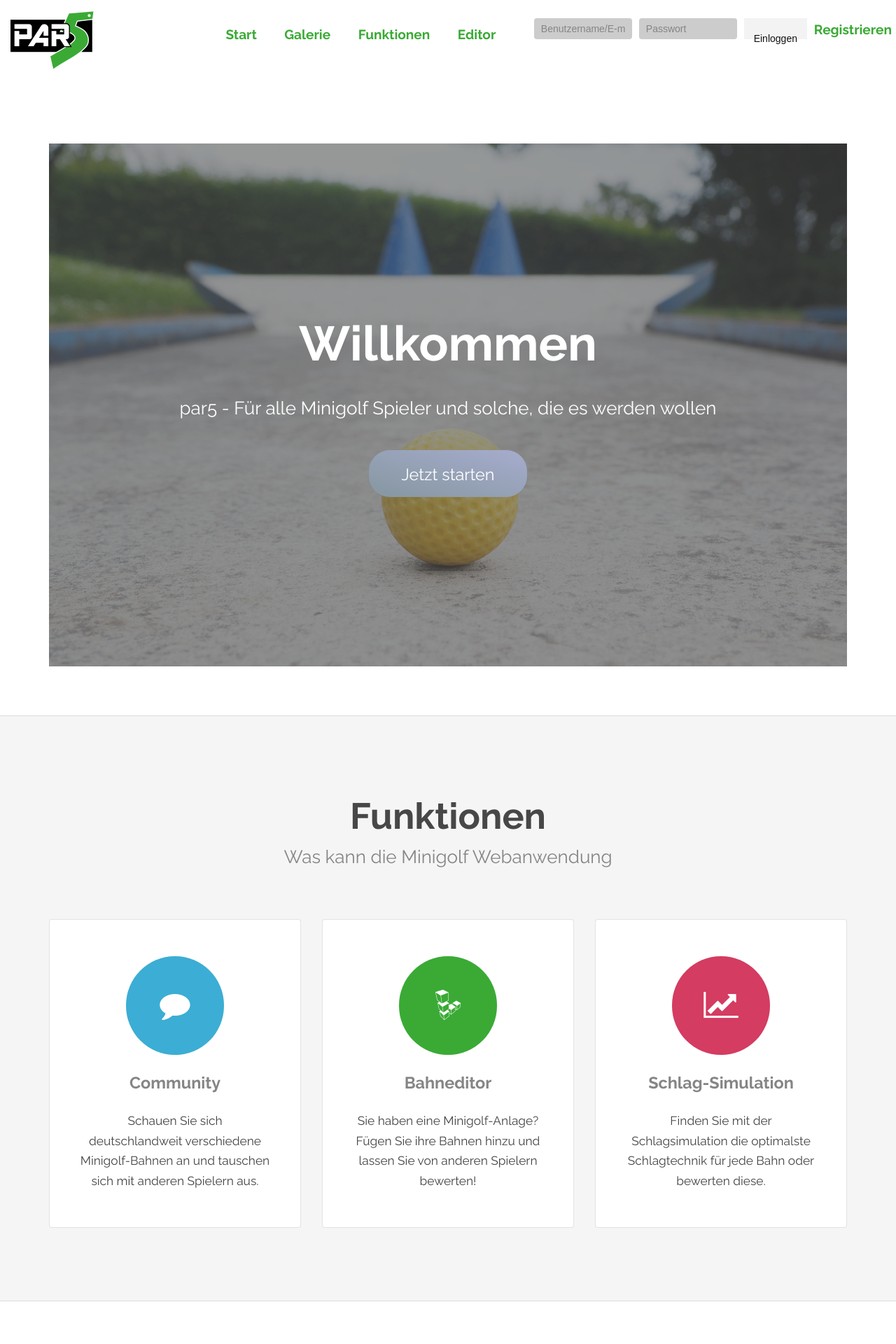
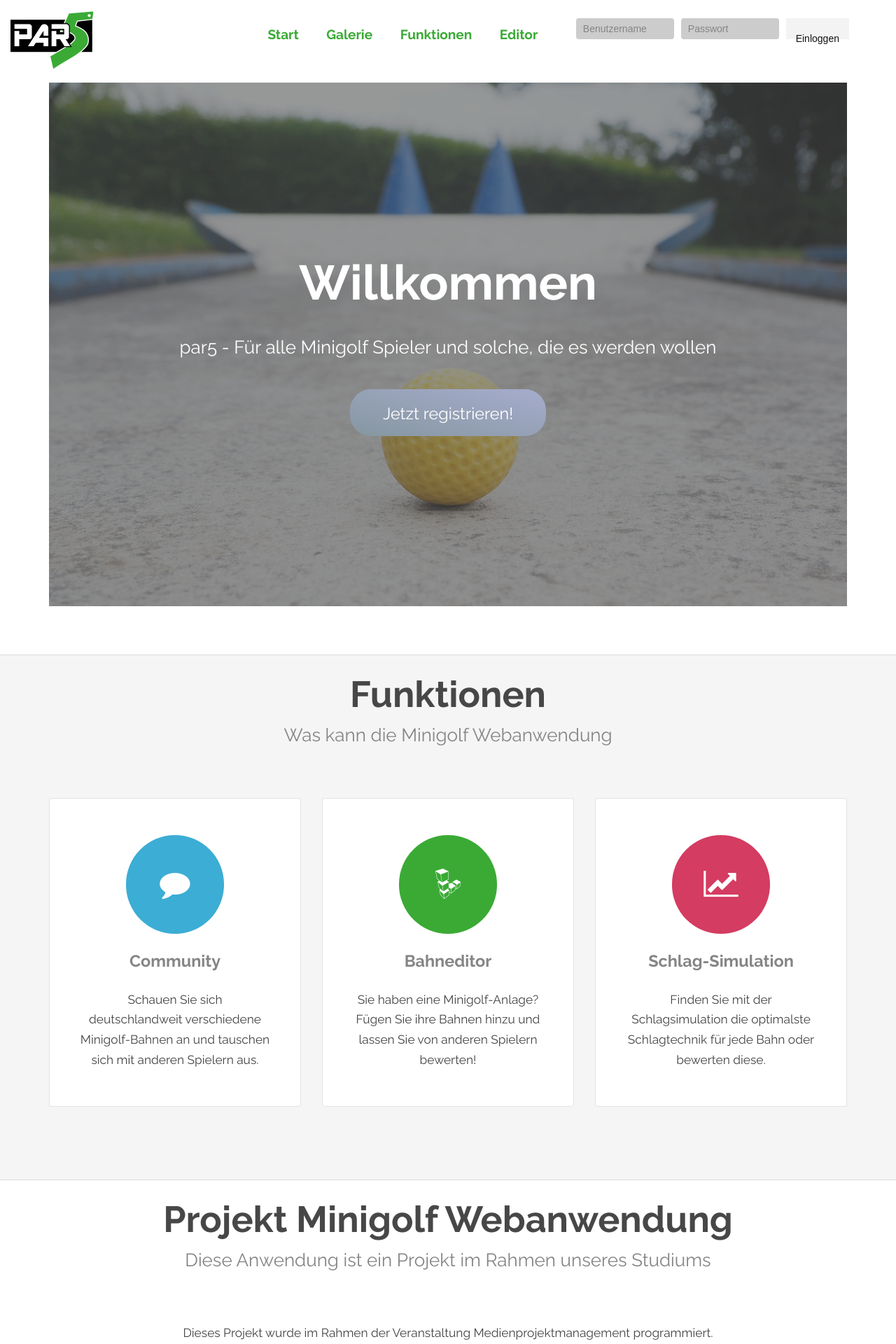
Before and after one commit to jaerso/PAR5, a PHP site: page / in a window 1280 px wide. Shown: the top 1920 px of the page at 70% size. Run offline with PHP 8.4, Linux system fonts and the light colour scheme.

Commit message:
nav bearbeitet

```diff
--- a/css/style.css
+++ b/css/style.css
@@ -208,7 +208,8 @@
 /* Form */
 
 	form {
-		margin: 0 0 2em 0;
+
+		margin: 0 0 6em 0;
 	}
 
 	label {
@@ -1018,7 +1019,7 @@
 							-ms-transition: 0.6s ease-in-out;
 							transition: 0.6s ease-in-out;
 							color: white;
-							background-color: grey;
+							background-color: black;
 
 
 						}
@@ -1133,7 +1134,7 @@ ende*/
 /* Wrapper */
 
 	.wrapper {
-		padding: 6em 0em 4em;
+		padding: 1em 0em 4em;
 		/* Style 1 Wrapper */
 		/* Style 2 Wrapper */
 		/* Style 3 Wrapper */
@@ -1363,17 +1364,16 @@ ende*/
     height: 40px;
     padding: 0px 5%;
     margin-bottom: 4px;
-    border: none;
-    background-color: #fff;
+    background-color: lightgrey;
     font-family: arial;
     font-size: 16px;
-    color: #111;
+    color: green;
     line-height: 40px;
 }
 
 .signup-form button {
     display: block;
-    margin: 0 auto;
+
     width: 30%;
     height: 40px;
     border: none;
--- a/database/data.xml
+++ b/database/data.xml
@@ -19,7 +19,7 @@ include_once("./registrieren.php");
       				<p>par5 - Für alle Minigolf Spieler und solche, die es werden wollen</p>
       				<ul class="actions">
       					<li>
-      						<a href="index.php?page=editor" class="button big">Jetzt starten</a>
+      						<a href="index.php?page=registration" class="button big">Jetzt registrieren!</a>
       					</li>
       				</ul>
       			</section>
--- a/index.php
+++ b/index.php
@@ -25,10 +25,12 @@ require ("frontendHandler.php")
         <header id="header" class="header-home">
 				<link rel="icon" type="image/png" href="/images/favicon-32x32.png" sizes="32x32">
 					<a href=index.php?page=home><img src="images/logo.png" style="width: 120px; margin: 15px 15px 20px; float: left;"></a>
+
 			<nav id="" >
 				<ul id="" class="nav">
 
 					<?= getNavigation()?>
+
             <div class="nav-login">
                 <?php
                 if (isset($_SESSION['u_id'])) {
@@ -39,19 +41,25 @@ require ("frontendHandler.php")
 						</form>";
                 } else {
                     echo '<form action="includes/login.inc.php" method="POST">
-							<input type="text" name="uid" placeholder="Benutzername/E-mail">
+							<input type="text" name="uid" placeholder="Benutzername">
 							<input type="password" name="pwd" placeholder="Passwort">
 							<button type="submit" name="submit">Einloggen</button>
-						</form>
-						<a href="index.php?page=registration">Registrieren</a>';
+						</form>';
                 }
+
+
                 ?>
 			</div>
 				</ul>
 			</nav>
+
+
         </header>
 		<!--</main>-->
 		<section id="main" class="wrapper">
+
+
+
 			<div class="container">
 		<?php getContent();?>
 		</div>
```
Lines whose indentation alone changed are shown as unchanged.
